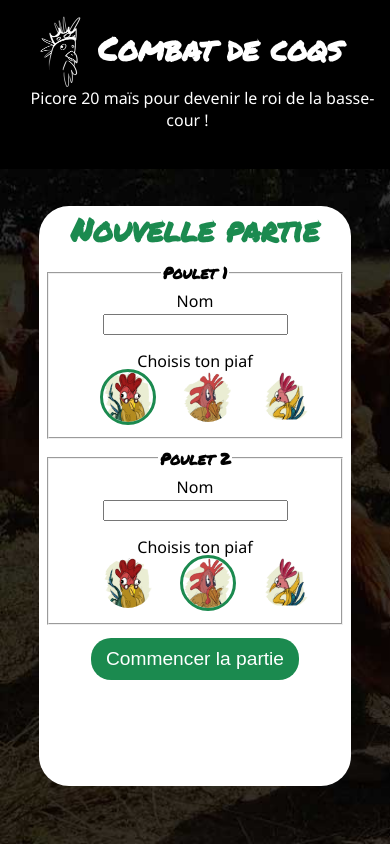
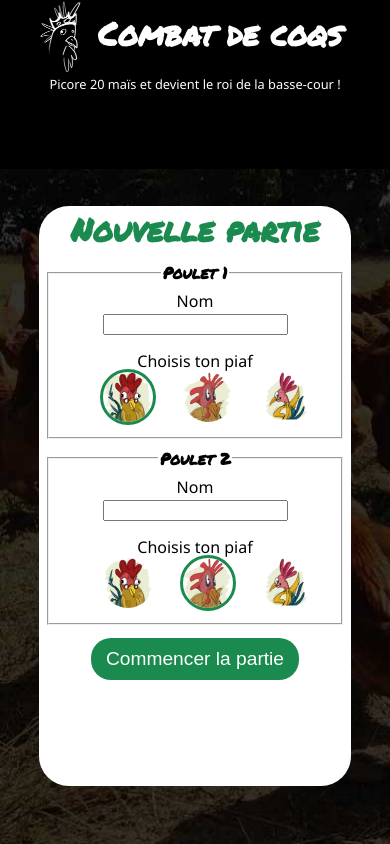
Before and after one commit to Auddde/jeu-de-d-s, a PHP site: page / in a window 390 px wide. Run offline with PHP 8.4, Linux system fonts and the light colour scheme.

Commit message:
css rectifs

```diff
--- a/css/_fonts.scss
+++ b/css/_fonts.scss
@@ -30,12 +30,14 @@ h2 {
     margin-left: 15px;
     margin-right:15px;
     color: white;
+    @media screen and (max-width: 450px) {
+        font-size: 0.8em;
+    }
 }
 
 .or {
     font-size: 1.5em;
     color:green;
-    padding-top:10px;
 }
 
 /* HIDE RADIO */
--- a/css/_icons.scss
+++ b/css/_icons.scss
@@ -3,6 +3,9 @@
 .logo {
     width:50px;
     height: 72px;
+    @media screen and (max-width: 350px) {
+        display: none;
+    }
 }
 
 // ICONS
@@ -86,7 +89,7 @@ button:hover {
     position: relative;
     @media screen and (max-width: 550px) {
         width: 90%;
-        margin-bottom: 20px;
+        margin-bottom: 5px;
     }
 }
 
--- a/css/_sections.scss
+++ b/css/_sections.scss
@@ -6,6 +6,9 @@ header {
     height: 20vh;
     @media screen and (max-height: 730px) {
         height: auto;
+    }
+    @media screen and (max-width: 550px) {
+        padding : 0px;
     }
 }
 
@@ -73,7 +76,6 @@ header {
         position:sticky;
         width: 100%;
         text-align: center;
-        margin-top: 15px;
     }
 }
 
--- a/css/style.css
+++ b/css/style.css
@@ -604,10 +604,15 @@ h2 {
   color: white;
 }
 
+@media screen and (max-width: 450px) {
+  .slogan {
+    font-size: 0.8em;
+  }
+}
+
 .or {
   font-size: 1.5em;
   color: green;
-  padding-top: 10px;
 }
 
 /* HIDE RADIO */
@@ -658,6 +663,12 @@ fieldset {
 .logo {
   width: 50px;
   height: 72px;
+}
+
+@media screen and (max-width: 350px) {
+  .logo {
+    display: none;
+  }
 }
 
 .icon-s {
@@ -752,7 +763,7 @@ button:hover {
 @media screen and (max-width: 550px) {
   #dice {
     width: 90%;
-    margin-bottom: 20px;
+    margin-bottom: 5px;
   }
 }
 
@@ -822,6 +833,12 @@ header {
 @media screen and (max-height: 730px) {
   header {
     height: auto;
+  }
+}
+
+@media screen and (max-width: 550px) {
+  header {
+    padding: 0px;
   }
 }
 
@@ -901,7 +918,6 @@ header {
     position: sticky;
     width: 100%;
     text-align: center;
-    margin-top: 15px;
   }
 }
 
--- a/index.php
+++ b/index.php
@@ -18,7 +18,7 @@
                 <img src="images/logo.gif" class="logo">
                 <h1>Combat de coqs</h1>
             </div>
-            <span class="slogan">Picore 20 maïs pour devenir le roi de la basse-cour !</span><br>
+            <span class="slogan">Picore 20 maïs et devient le roi de la basse-cour !</span><br>
             <button class= "btn-new" id="btnNew">+ Nouvelle partie</button>
         </div>
     </header>
```
Also changed, not shown: 1 other file.
